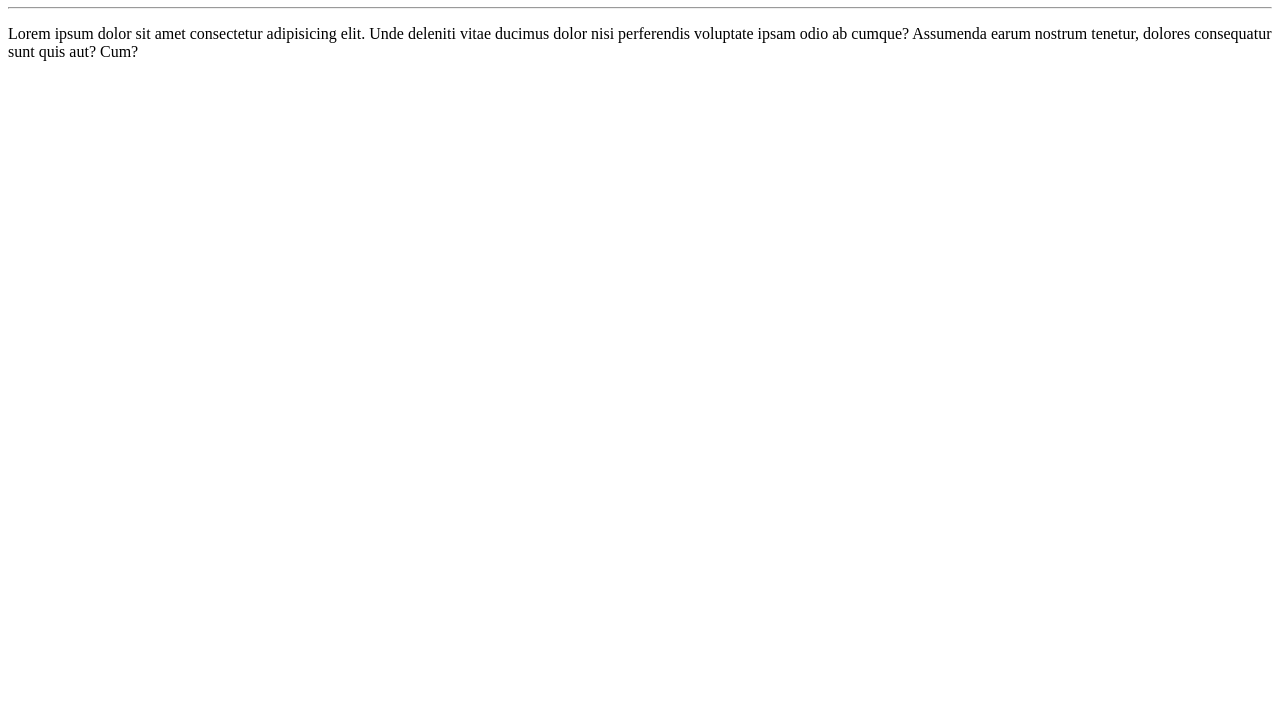
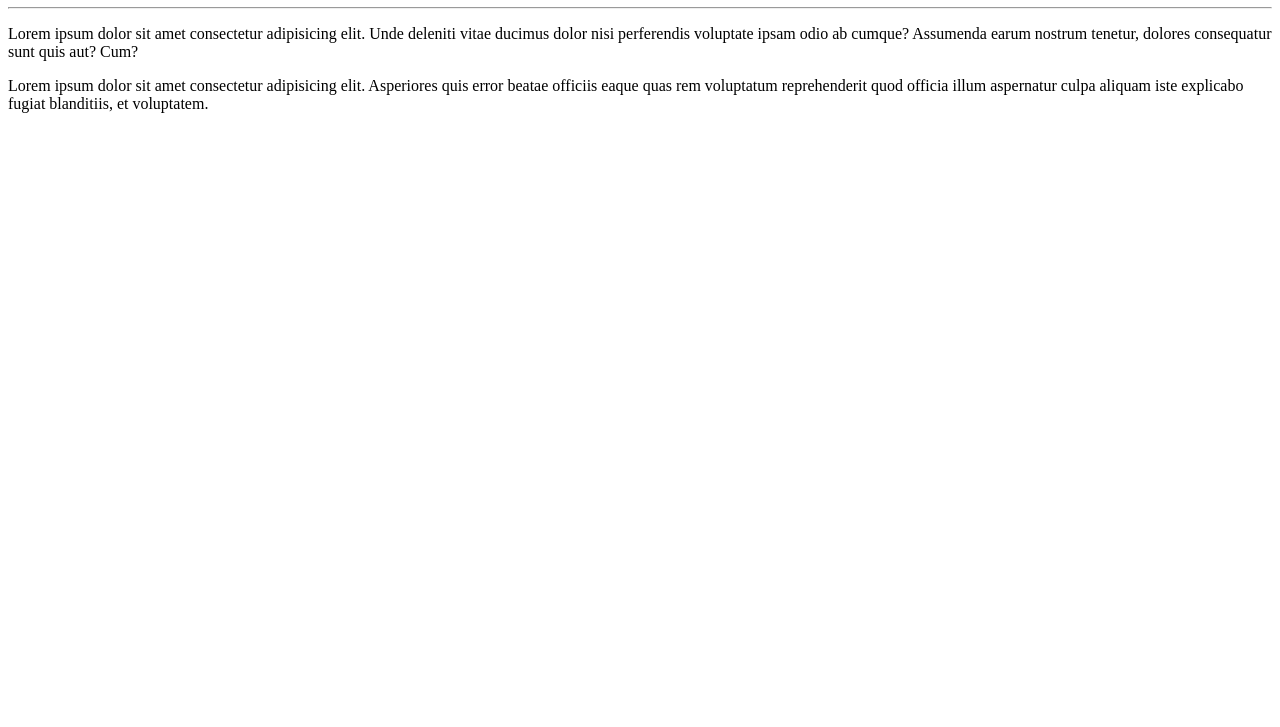
Before and after one commit to LuizMatheus-code/Ola-mundo, a plain HTML site: page site-exemplo/index.html in a window 1280 px wide. Shown: the part 73-800 px from the top of the page. Drawn offline with Linux system fonts and the light colour scheme.

Commit message:
Update index.html

```diff
--- a/site-exemplo/index.html
+++ b/site-exemplo/index.html
@@ -10,5 +10,6 @@
     <h1>olá, mundo</h1>
     <hr>
     <p>Lorem ipsum dolor sit amet consectetur adipisicing elit. Unde deleniti vitae ducimus dolor nisi perferendis voluptate ipsam odio ab cumque? Assumenda earum nostrum tenetur, dolores consequatur sunt quis aut? Cum?</p>
+    <p>Lorem ipsum dolor sit amet consectetur adipisicing elit. Asperiores quis error beatae officiis eaque quas rem voluptatum reprehenderit quod officia illum aspernatur culpa aliquam iste explicabo fugiat blanditiis, et voluptatem.</p>
 </body>
 </html>
```
